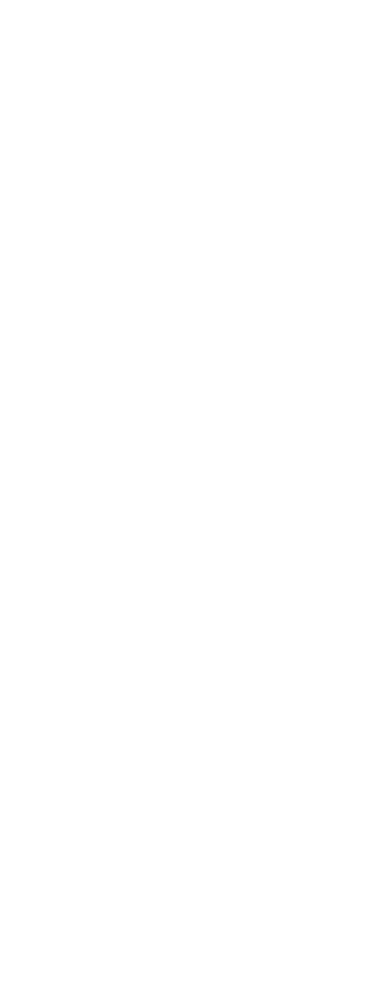
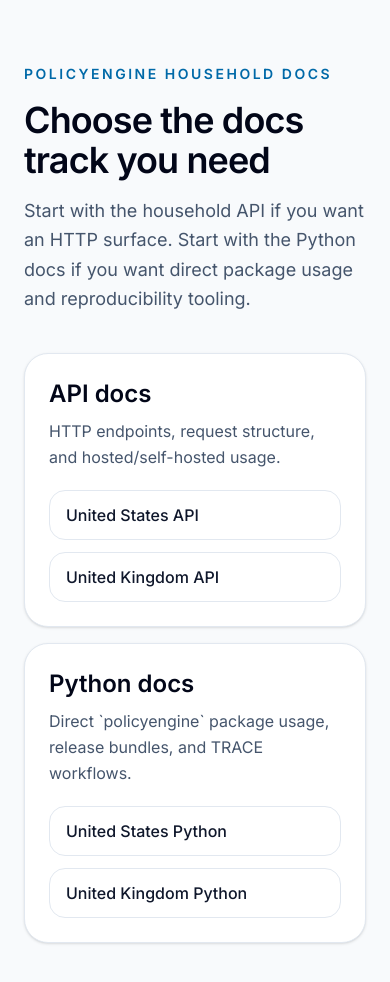
Before and after one commit to PolicyEngine/household-api-docs, a Next.js app: page / in a window 390 px wide. Before the commit this address had no page. Shown: the top 982 px of the page. Before the commit the page ends 844 px from the top, so only its background shows below. Built offline with nearby package versions, Linux system fonts and the light colour scheme.

Commit message:
Fix docs root page and mobile country switcher

```diff
--- a/src/app/page.jsx
+++ b/src/app/page.jsx
@@ -1,12 +1,67 @@
-'use client';
+import Link from 'next/link';
 
-import { useEffect } from 'react';
-import { useRouter } from 'next/navigation';
+const DOCS_TRACKS = [
+  {
+    title: 'API docs',
+    description: 'HTTP endpoints, request structure, and hosted/self-hosted usage.',
+    links: [
+      { href: '/us/api', label: 'United States API' },
+      { href: '/uk/api', label: 'United Kingdom API' },
+    ],
+  },
+  {
+    title: 'Python docs',
+    description: 'Direct `policyengine` package usage, release bundles, and TRACE workflows.',
+    links: [
+      { href: '/us/python', label: 'United States Python' },
+      { href: '/uk/python', label: 'United Kingdom Python' },
+    ],
+  },
+];
 
 export default function HomePage() {
-  const router = useRouter();
-  useEffect(() => {
-    router.replace('/us/api');
-  }, [router]);
-  return null;
+  return (
+    <main className="min-h-screen bg-slate-50 text-slate-900">
+      <div className="mx-auto flex min-h-screen max-w-5xl flex-col justify-center px-6 py-16">
+        <div className="max-w-3xl">
+          <p className="text-sm font-semibold uppercase tracking-[0.18em] text-sky-700">
+            PolicyEngine household docs
+          </p>
+          <h1 className="mt-4 text-4xl font-semibold tracking-tight text-slate-950 md:text-5xl">
+            Choose the docs track you need
+          </h1>
+          <p className="mt-4 text-lg leading-relaxed text-slate-600">
+            Start with the household API if you want an HTTP surface. Start with
+            the Python docs if you want direct package usage and reproducibility
+            tooling.
+          </p>
+        </div>
+
+        <div className="mt-10 grid gap-4 md:grid-cols-2">
+          {DOCS_TRACKS.map((track) => (
+            <section
+              key={track.title}
+              className="rounded-3xl border border-slate-200 bg-white p-6 shadow-sm"
+            >
+              <h2 className="text-2xl font-semibold text-slate-950">{track.title}</h2>
+              <p className="mt-2 text-base leading-relaxed text-slate-600">
+                {track.description}
+              </p>
+              <div className="mt-5 flex flex-col gap-3">
+                {track.links.map((link) => (
+                  <Link
+                    key={link.href}
+                    href={link.href}
+                    className="rounded-2xl border border-slate-200 px-4 py-3 text-base font-medium text-slate-900 transition hover:border-sky-300 hover:bg-sky-50"
+                  >
+                    {link.label}
+                  </Link>
+                ))}
+              </div>
+            </section>
+          ))}
+        </div>
+      </div>
+    </main>
+  );
 }
--- a/src/components/homeHeader/MobileMenu.jsx
+++ b/src/components/homeHeader/MobileMenu.jsx
@@ -1,10 +1,14 @@
 'use client';
 
 import { useEffect } from 'react';
+import { usePathname } from 'next/navigation';
 import { IconMenu2, IconX } from '@tabler/icons-react';
 import { colors, spacing, typography } from '@policyengine/design-system/tokens';
+import { COUNTRY_SELECTOR_OPTIONS } from '@/utils/countryDocs';
 
 export default function MobileMenu({ country, opened, onOpen, onClose, navItems }) {
+  const pathname = usePathname();
+
   // Lock body scroll when sheet is open
   useEffect(() => {
     if (opened) {
@@ -16,6 +20,15 @@ export default function MobileMenu({ country, opened, onOpen, onClose, navItems
       document.body.style.overflow = '';
     };
   }, [opened]);
+
+  function handleCountryChange(newCountryId) {
+    const pathSuffix = pathname?.startsWith(`/${country.id}/`)
+      ? pathname.slice(country.id.length + 2)
+      : '';
+    const nextPath = pathSuffix ? `/${newCountryId}/${pathSuffix}` : `/${newCountryId}`;
+    onClose();
+    window.location.href = nextPath;
+  }
 
   return (
     <>
@@ -72,6 +85,52 @@ export default function MobileMenu({ country, opened, onOpen, onClose, navItems
             </div>
             {/* SheetContent nav items */}
             <div className="flex flex-col" style={{ gap: spacing.lg, padding: spacing.lg }}>
+              <div>
+                <span
+                  style={{
+                    color: colors.text.inverse,
+                    fontWeight: typography.fontWeight.medium,
+                    fontSize: typography.fontSize.sm,
+                    marginBottom: spacing.xs,
+                    display: 'block',
+                    fontFamily: typography.fontFamily.primary,
+                  }}
+                >
+                  Countries
+                </span>
+                <div
+                  className="flex flex-col"
+                  style={{ gap: spacing.xs, paddingLeft: spacing.md }}
+                >
+                  {COUNTRY_SELECTOR_OPTIONS.map((option) => (
+                    <button
+                      key={option.id}
+                      type="button"
+                      onClick={() => handleCountryChange(option.id)}
+                      style={{
+                        color: colors.text.inverse,
+                        textDecoration: 'none',
+                        fontWeight:
+                          country.id === option.id
+                            ? typography.fontWeight.semibold
+                            : typography.fontWeight.normal,
+                        fontSize: typography.fontSize.sm,
+                        fontFamily: typography.fontFamily.primary,
+                        display: 'flex',
+                        justifyContent: 'space-between',
+                        alignItems: 'center',
+                        padding: 0,
+                        background: 'transparent',
+                        border: 'none',
+                        cursor: 'pointer',
+                      }}
+                    >
+                      <span>{option.label}</span>
+                      {country.id === option.id && <span>✓</span>}
+                    </button>
+                  ))}
+                </div>
+              </div>
               {navItems.map((item) =>
                 item.hasDropdown && item.dropdownItems ? (
                   // Render dropdown as a section
```
